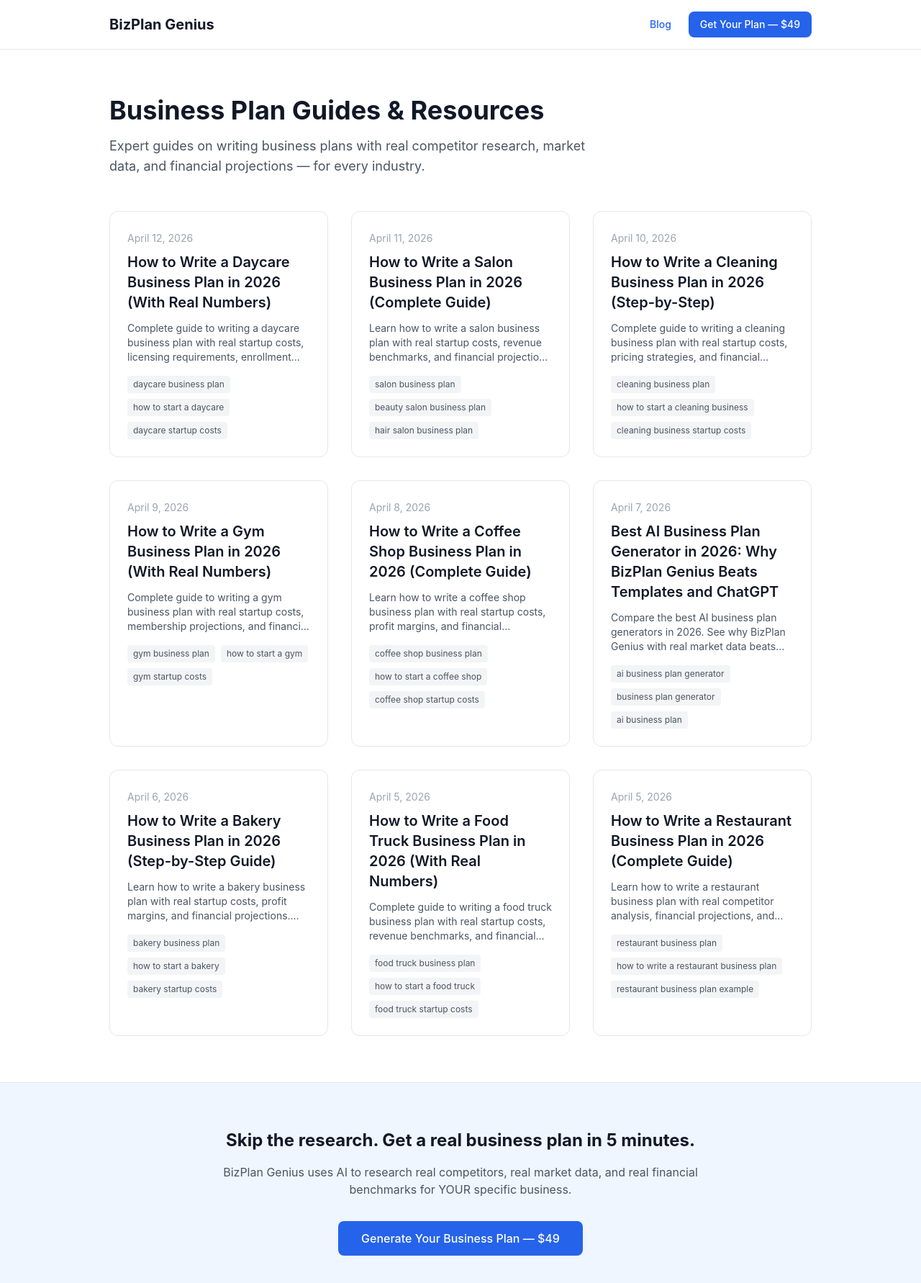
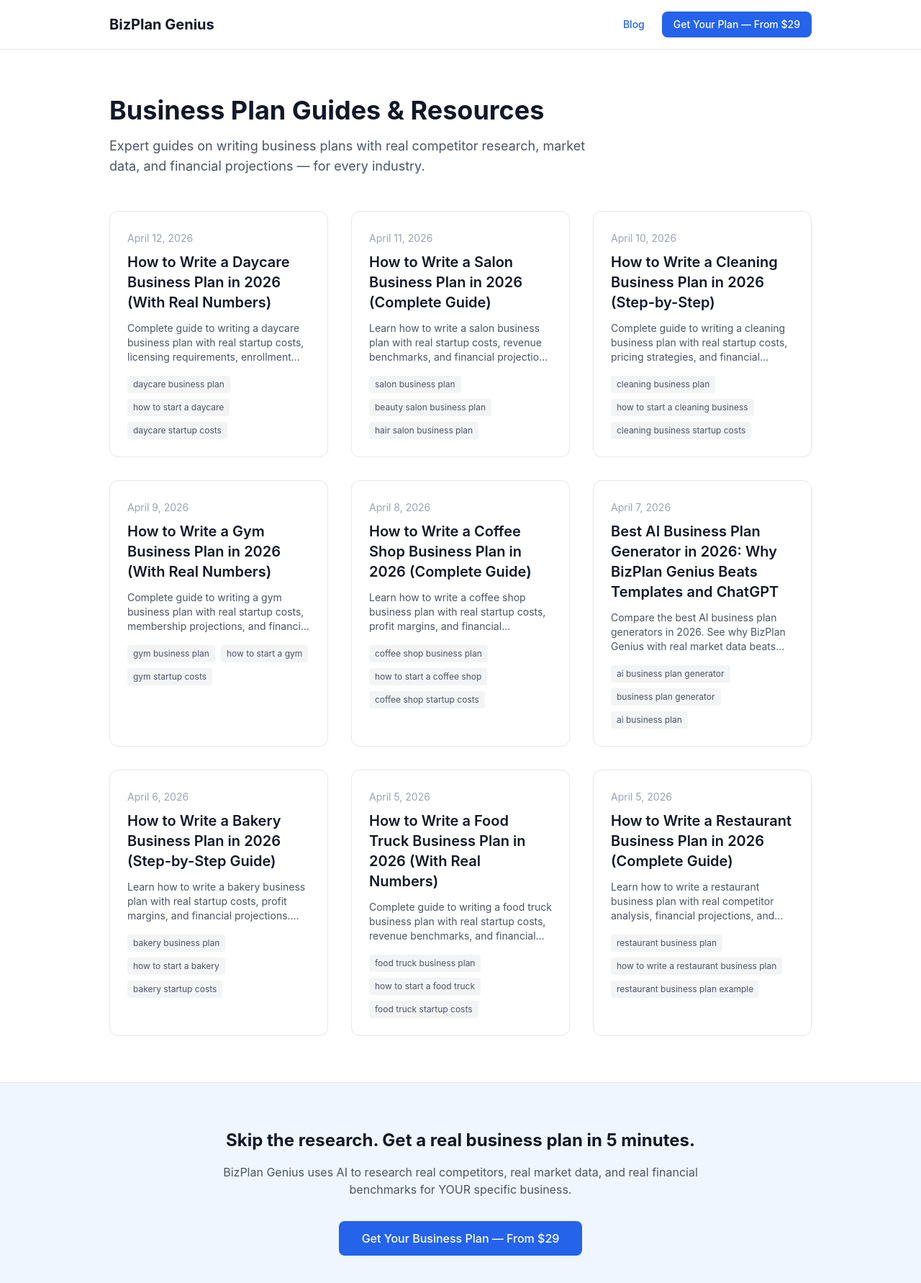
Before and after one commit to eadrianene-code/bizplangenius, a Next.js app in the folder bizplanai/: page /blog in a window 1280 px wide. Shown: the top 1782 px of the page at 72% size. Built offline with nearby package versions, Linux system fonts and the light colour scheme.

Commit message:
Update blog index CTA to show both pricing tiers (from $29)

```diff
--- a/bizplanai/src/app/blog/page.tsx
+++ b/bizplanai/src/app/blog/page.tsx
@@ -27,7 +27,7 @@ export default function BlogPage() {
               href="/#pricing"
               className="text-sm font-medium bg-blue-600 text-white px-4 py-2 rounded-lg hover:bg-blue-700"
             >
-              Get Your Plan — $49
+              Get Your Plan — From $29
             </Link>
           </nav>
         </div>
@@ -95,7 +95,7 @@ export default function BlogPage() {
             href="/#pricing"
             className="inline-block bg-blue-600 text-white px-8 py-3 rounded-lg font-medium hover:bg-blue-700 transition-colors"
           >
-            Generate Your Business Plan — $49
+            Get Your Business Plan — From $29
           </Link>
         </div>
       </section>
```
